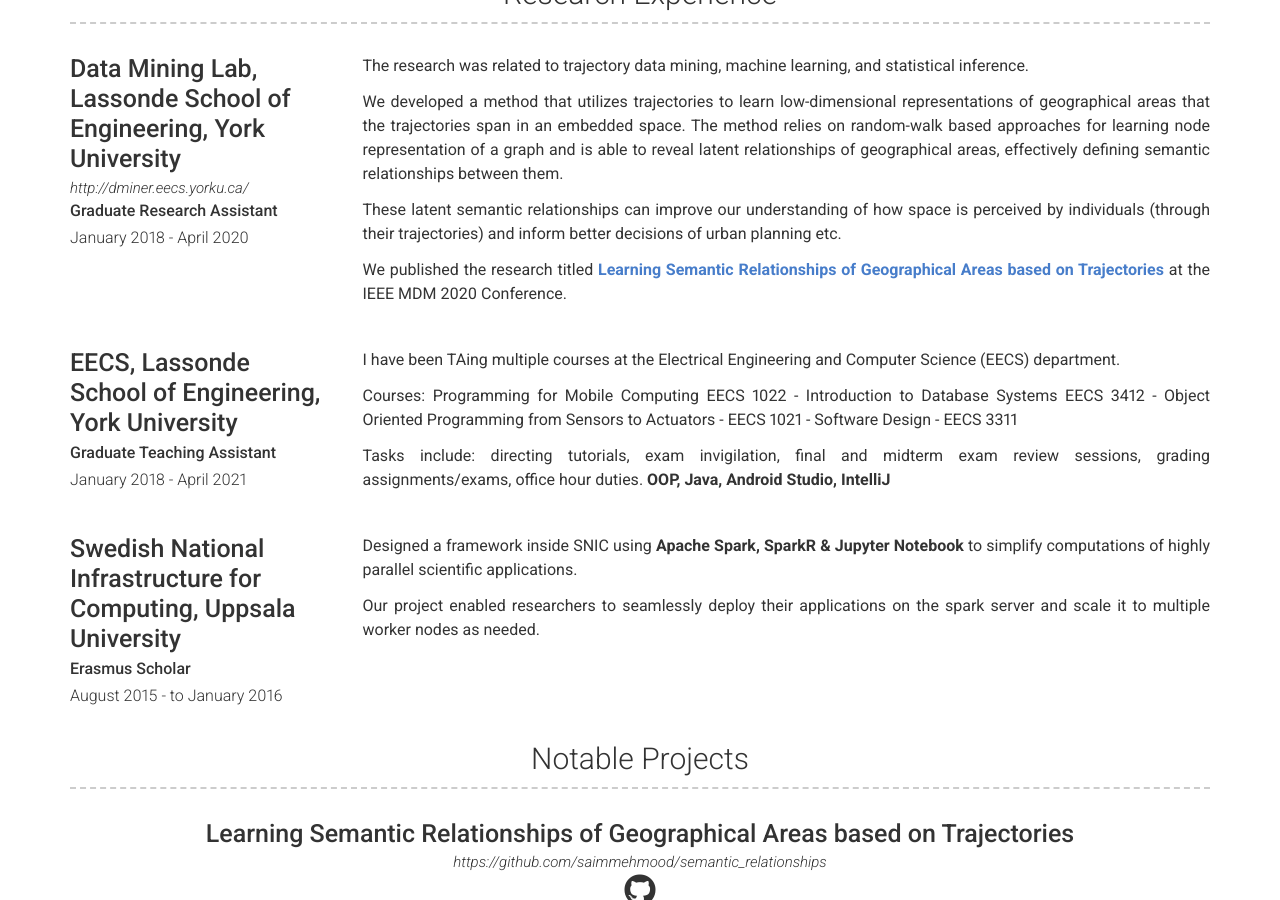
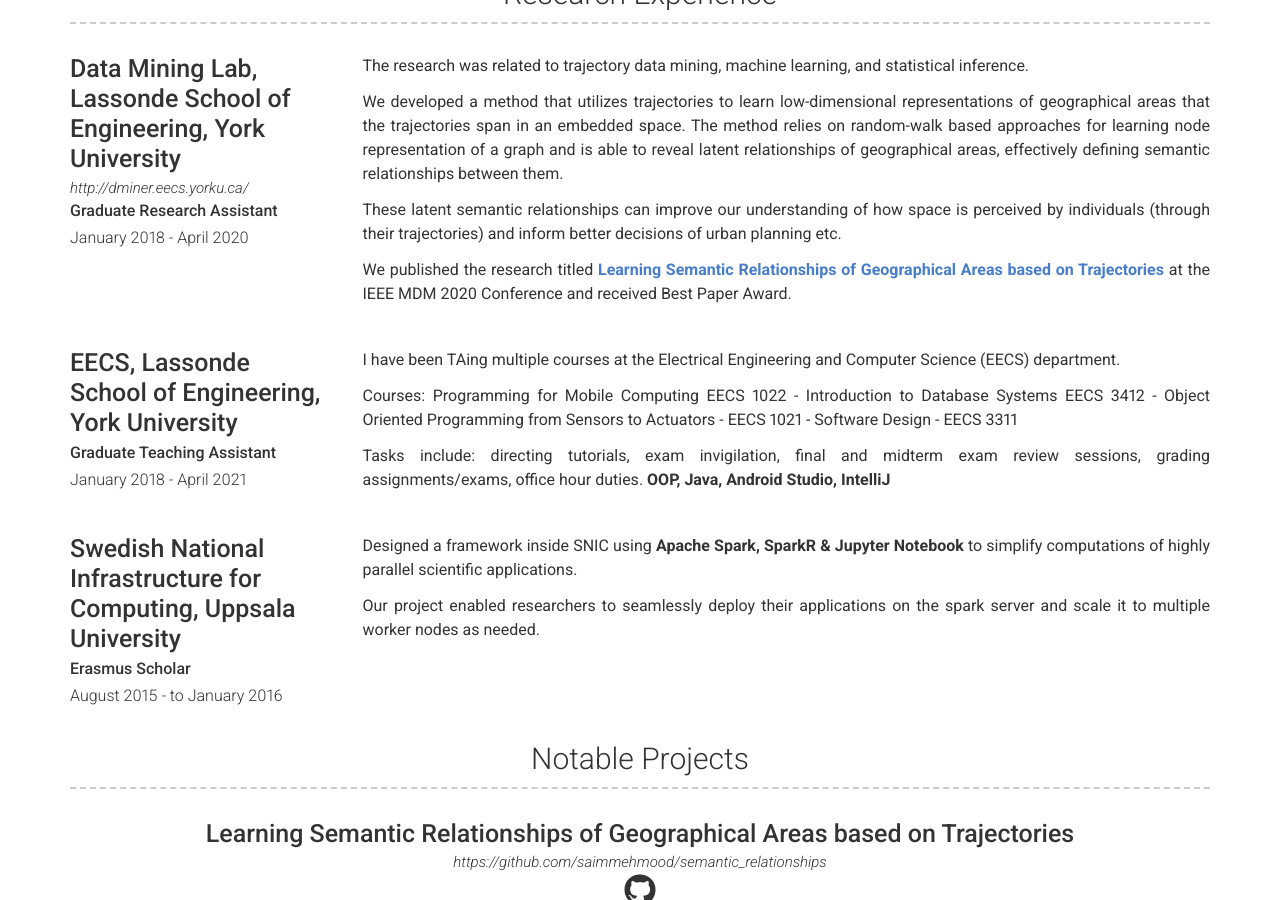
Before and after one commit to saimmehmood/saimmehmood.github.io, a Jekyll site: the page built from index.md, in a window 1280 px wide and 900 px high, scrolled down 740 px. Built offline with Jekyll 4.4.1, drawn with Linux system fonts in a browser that asks for light colours; nearby versions of some CDN libraries.

Commit message:
4/16/2021 3:36 PM

```diff
--- a/_data/experience.yml
+++ b/_data/experience.yml
@@ -16,7 +16,7 @@
     and inform better decisions of urban planning etc.
 
     We published the research titled [**Learning Semantic Relationships of Geographical Areas based on Trajectories**](https://ieeexplore.ieee.org/document/9162305)
-    at the IEEE MDM 2020 Conference.
+    at the IEEE MDM 2020 Conference and received Best Paper Award.
 
 - layout: left
   company: EECS, Lassonde School of Engineering, York University
```
